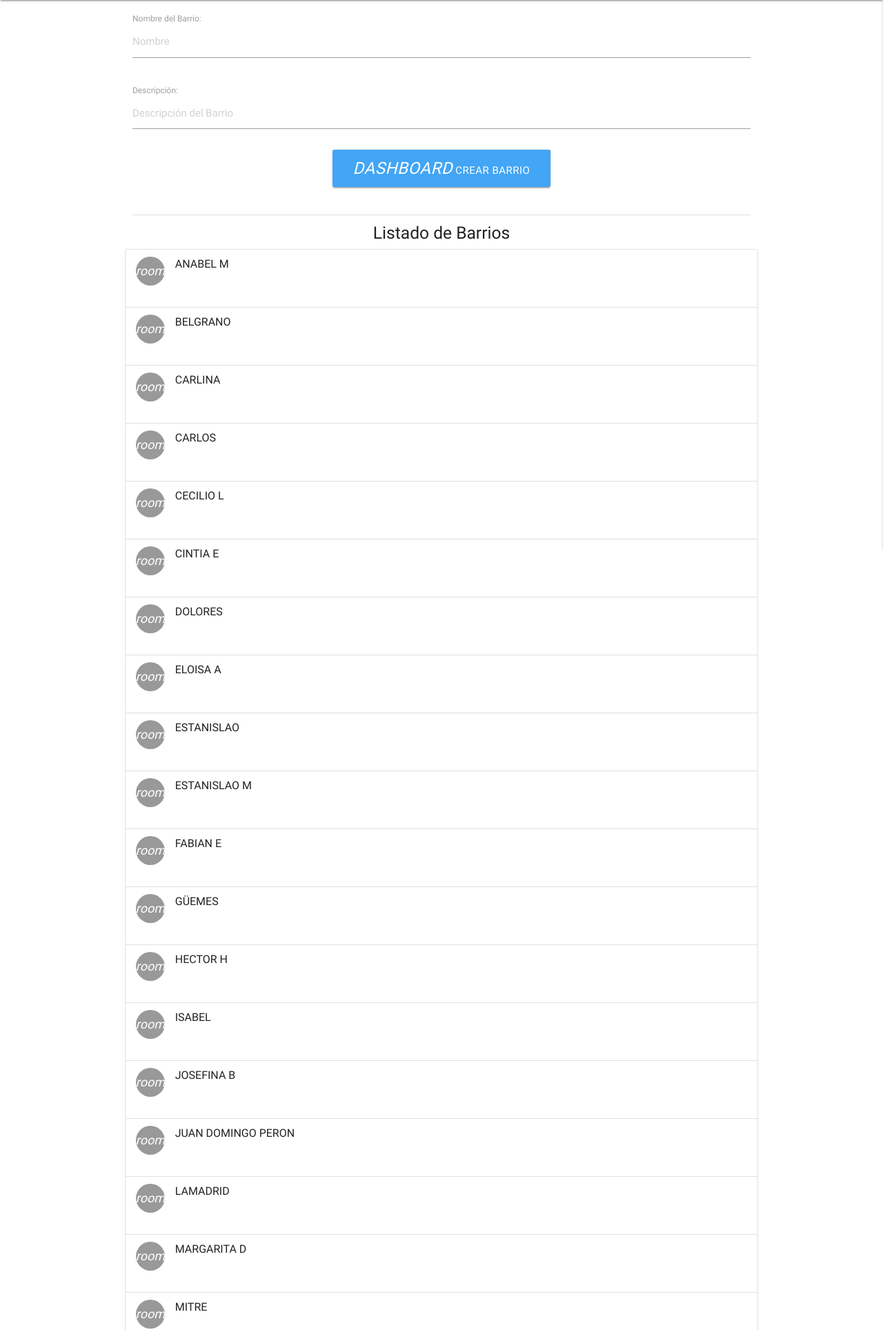
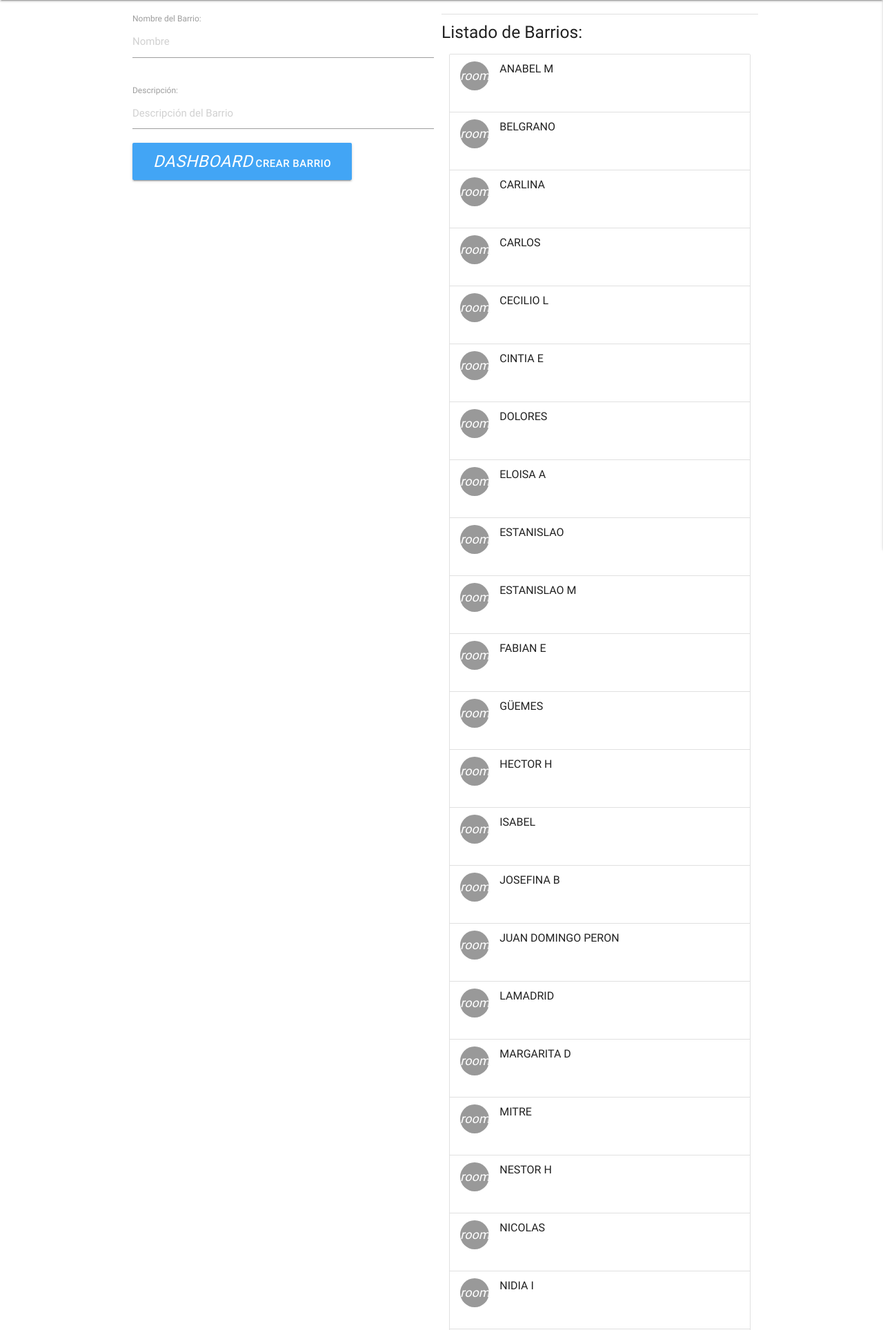
Before and after one commit to Informatorio2017/perros-definitivo, a Django app: page /campaing/crear_barrio/ in a window 1280 px wide. Shown: the part 64-1992 px from the top of the page at 69% size. Run offline with Django 3.2, Linux system fonts and the light colour scheme; a user stored in the database is signed in; data comes from the database, SQL or seed files in the repository; parts of the project's set-up code (start-up, migrations or seed data) failed here and were passed over; some libraries are stand-ins or nearby versions.

Commit message:
alineado, titulo a la derecha.

```diff
--- a/perros/app_campaing/templates/crear_barrio.html
+++ b/perros/app_campaing/templates/crear_barrio.html
@@ -5,28 +5,27 @@
 {% block content %}
 
 	<div class="row">
-    <form class="col s12" method="POST">
-      {% csrf_token %}
-      {{ form.as_p }}
+      <div class="col s12 m6">
+      <!--<div class="fixed-action"> -->
 
-      <div class="row"> <!-- row para los botones de abajo -->
+          <form method="POST">
+            {% csrf_token %}
+              {{ form.as_p }}
+          </form>
 
-        <div class="col s12  center-align">
-
-          <button type="submit" class="waves-effect waves-light accent-2 btn-large"><i class="material-icons">dashboard</i></i>      Crear Barrio
-          </button>
-        </div>
+            <button type="submit" class="waves-effect waves-light accent-2 btn-large "><i class="material-icons">dashboard</i></i>      <strong>Crear Barrio</strong>
+            </button>
 
       </div>
-    </form>
-  </div>
+      <!--</div>  -->
 
+  <div class="separador"></div>
 
 
 <div class="divider"></div>
-<h5 class="center-align">Listado de Barrios </h5>
+<h5 class="center-left">Listado de Barrios: </h5>
 
-<div class="row">
+<div class="col s12 m6">
   <ul class="collection">
 {% for barrio in barrios %}
 
@@ -43,9 +42,11 @@
   </ul>
 </div>
 
+  </div>
 
 {% endblock %}
 
 {% block extra_js %}
 
+
 {% endblock %}
```
Also changed, not shown: perros/app_campaing/templates/crear_lugar.html (+12 -14 lines).
